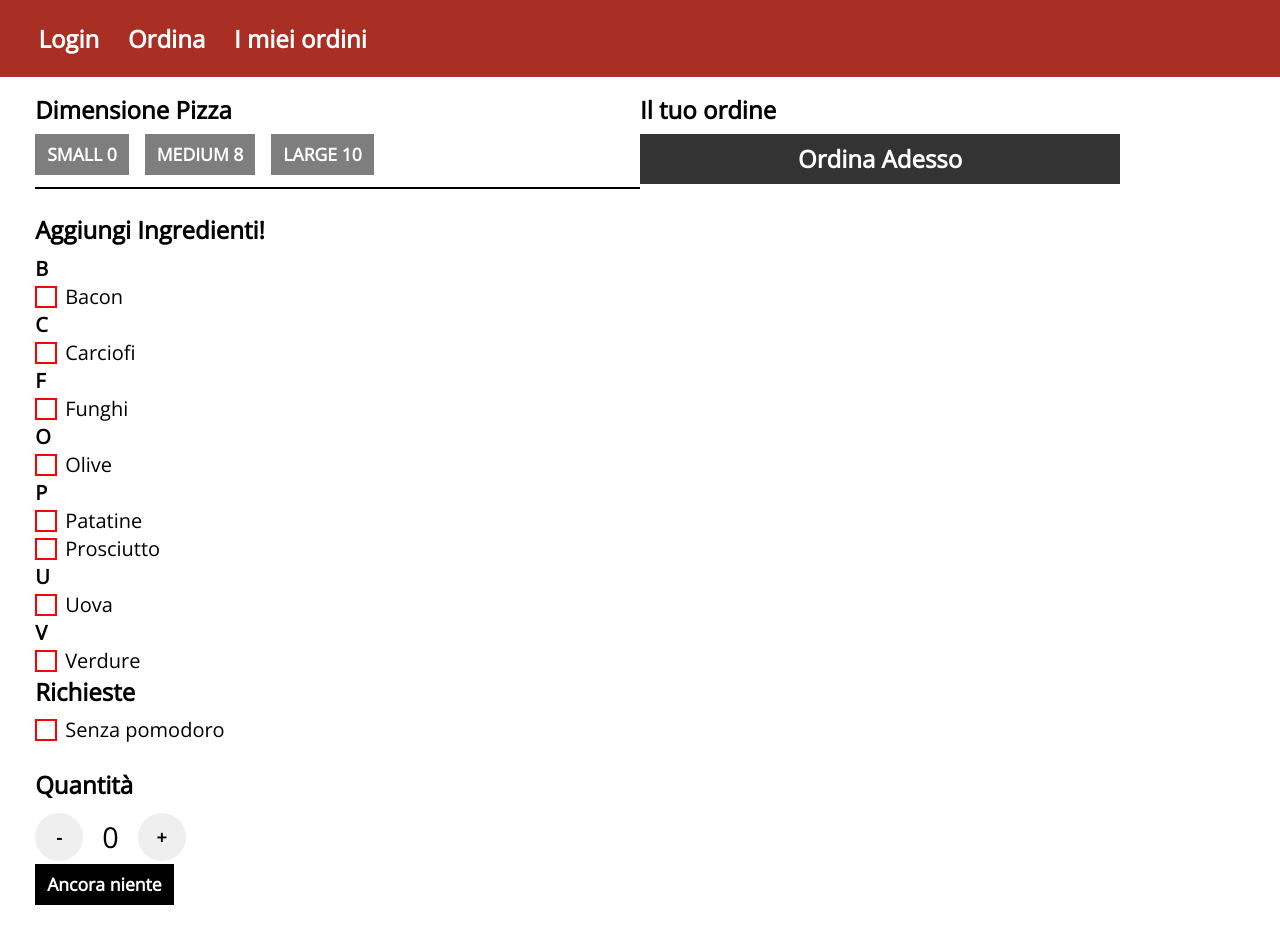
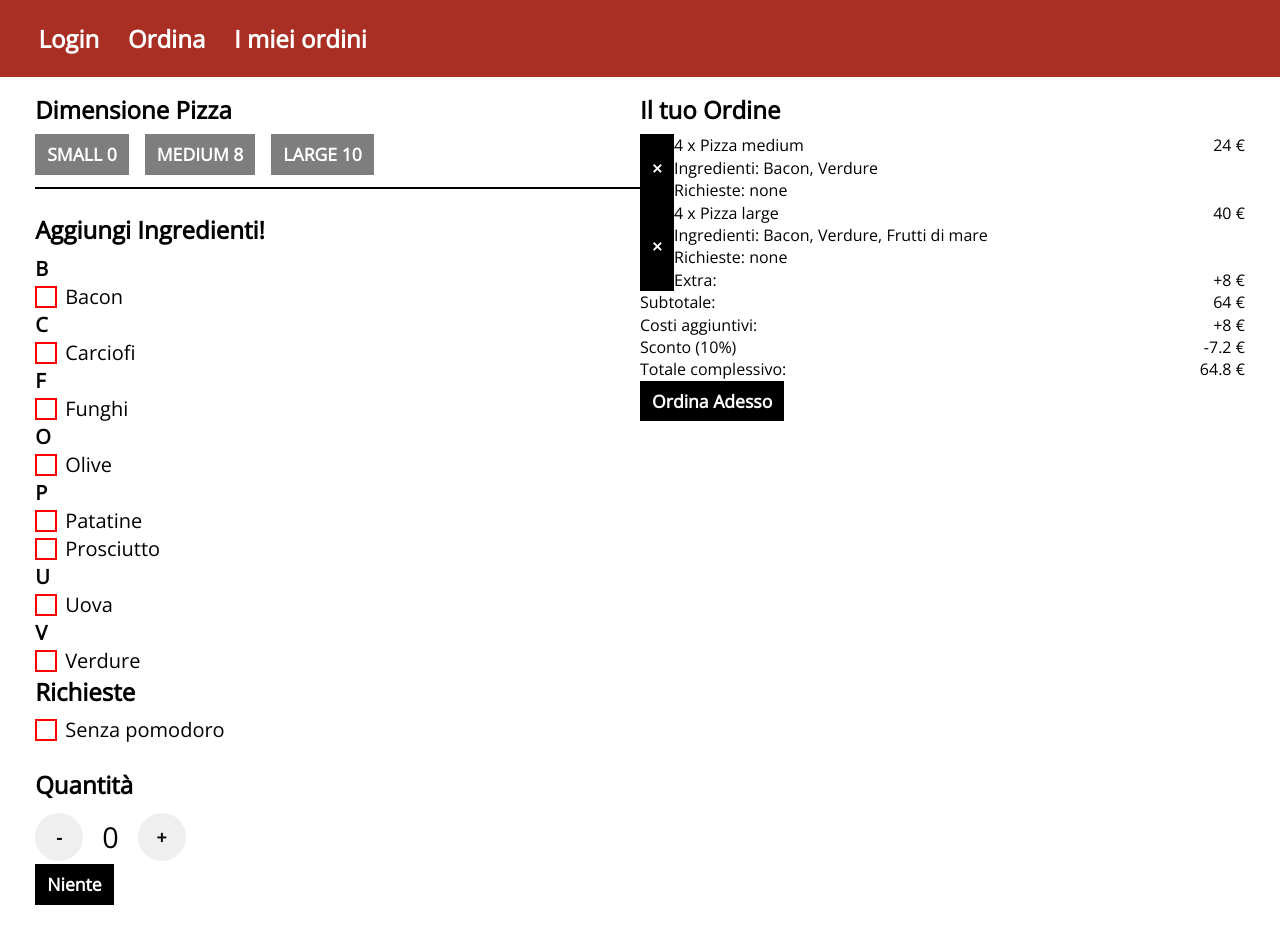
Before and after one commit to RocinanteExp/wa_pizza, a React (Create React App) app: page / in a window 1280 px wide. Built offline with nearby package versions, Linux system fonts and the light colour scheme; a web font is replaced by a local one.

Commit message:
feat: improve orderPreview

```diff
--- a/src/components/App.js
+++ b/src/components/App.js
@@ -4,6 +4,7 @@ import { OrderForm } from "./OrderForm";
 import { OrderPreview } from "./OrderPreview";
 import sys from "../utils/constants";
 import utils from "../utils/utils";
+import Order from "../entities/Order";
 import print from "../utils/printer";
 
 //const MAX_NUM_PIZZA = { Small: 10, Medium: 5, Large: 10 };
@@ -40,8 +41,51 @@ const templateForm = {
  * All the current orders shown on the OrderPreview are stored in the state "orders".
  * Each time an order is been submitted from the OrderForm, the state "orders" is updated
  **/
+
+const debugOrders = [
+    new Order(
+        "medium",
+        [
+            { name: "Bacon", side: "both" },
+            { name: "Verdure", side: "both" },
+        ],
+        4, sys.PIZZA_PRICES["MEDIUM"]
+    ),
+    new Order(
+        "large",
+        [
+            { name: "Bacon", side: "left" },
+            { name: "Verdure", side: "right" },
+            { name: "Frutti di mare", side: "both" },
+        ],
+        4, sys.PIZZA_PRICES["LARGE"]
+    ),
+];
+
+//const debugOrders = [
+//    {
+//        size: "medium",
+//        quantity: 4,
+//        requests: undefined,
+//        ingredients: [
+//            { name: "Bacon", side: "both" },
+//            { name: "Verdure", side: "both" },
+//        ],
+//    },
+//    {
+//        size: "large",
+//        quantity: 4,
+//        requests: undefined,
+//        ingredients: [
+//            { name: "Bacon", side: "left" },
+//            { name: "Verdure", side: "right" },
+//            { name: "Frutti di mare", side: "both" },
+//        ],
+//    },
+//];
+
 const MainContent = () => {
-    const [orders, setOrders] = useState([]);
+    const [orders, setOrders] = useState(debugOrders);
     const [maxQuantityPerPizza, setMaxQuantityPerPizza] = useState({ ...sys.PIZZA_MAX_QUANTITIES });
 
     const opcode = {
@@ -72,7 +116,6 @@ const MainContent = () => {
     };
 
     const handleChangeMaxQuantityPerPizza = (value) => {
-        console.log("IPDAE", value);
         setMaxQuantityPerPizza((maxQuantityPerPizza) => ({ ...maxQuantityPerPizza, ...value }));
     };
 
@@ -95,7 +138,7 @@ const MainContent = () => {
                 maxQuantityPerPizza={maxQuantityPerPizza}
                 handles={{ onSubmit: handleSubmitOrders }}
             />
-            <OrderPreview orders={orders} handleOrderRemove={handleOrderRemove} />
+            <OrderPreview orders={orders} handles={{ onRemove: handleOrderRemove }} />
         </main>
     );
 };
--- a/src/components/Button.js
+++ b/src/components/Button.js
@@ -9,7 +9,7 @@ const statusMap = {
     active: "btn-active",
 };
 
-const Button = ({ id, color, status = {}, handles, children }) => {
+const Button = ({ id, color, status = {}, handles, children, type }) => {
     //console.group("Button")
     //console.log(id);
     //console.log(status);
--- a/src/components/Container.js
+++ b/src/components/Container.js
@@ -2,13 +2,20 @@ import "../styles/Container.css";
 
 const flexMap = {
     crossAxis: {
-        center: "flex-cross-center",
+        center: "flex-ca-center",
+    },
+    dir: {
+        column: "flex-dir-col",
+    },
+    mainAxis: {
+        spaceBetween: "flex-ma-sb",
     },
 };
 
-const Container = ({ id, title, children, className, style }) => {
+const Container = ({ id, key, title, children, className, style }) => {
+
     return (
-        <div id={id} className={`container${className ? " " + className : ""}`} style={style}>
+        <div id={id} key={key} className={`container${className ? " " + className : ""}`} style={style}>
             {title ? <h1>{title}</h1> : null}
             {children}
         </div>
@@ -28,11 +35,15 @@ const ContainerFlex = (props) => {
     const { dir, mainAxis, crossAxis } = props;
 
     let className = "container-flex ";
-    if (dir) className += dir + " ";
+    if (dir) className += flexMap["dir"][dir] + " ";
     if (mainAxis) className += flexMap["mainAxis"][mainAxis] + " ";
     if (crossAxis) className += flexMap["crossAxis"][crossAxis] + " ";
 
-    return <Container {...{ ...props, className }} />;
+    const style = {
+        flex: "1 1 auto",
+    };
+
+    return <Container {...{ ...props, className, style }} />;
 };
 
 const ContainerFixedSize = ({ id, title, children, className, style }) => {
--- a/src/components/Counter.js
+++ b/src/components/Counter.js
@@ -11,7 +11,8 @@ const Counter = ({ min, max, callback }) => {
         print.grpend();
         // update the OrderForm state pizzaQuantity
         callback(counter);
-        if(counter > max) setCounter(min);
+
+        if(counter > max || counter < min) setCounter(min);
     },[callback, counter, min, max]);
 
     const handleClick = (operation) => {
--- a/src/components/OrderForm.js
+++ b/src/components/OrderForm.js
@@ -6,6 +6,7 @@ import { CenterDialog } from "./Dialog";
 import { Container, ContainerFlex } from "./Container";
 import { Button } from "./Button";
 import sys from "../utils/constants";
+import Order from "../entities/Order";
 import utils from "../utils/utils";
 import checker from "../utils/checker";
 import print from "../utils/printer";
@@ -22,8 +23,7 @@ const PizzaSize = ({ sizesName, maxPerPizza, handles }) => {
         //console.log("active button => ", activeButton);
         //console.groupEnd();
         handles.onChange(activeButton);
-        if(maxPerPizza && maxPerPizza === 0) setActiveButton("");
-
+        if (maxPerPizza && activeButton && maxPerPizza[activeButton] === 0) setActiveButton("");
     }, [maxPerPizza, setActiveButton, activeButton, handles]);
 
     const handleOnClick = (buttonName) => {
@@ -81,7 +81,7 @@ const PizzaRequests = ({ setPizzaRequests }) => {
     );
 };
 
-const PizzaQuantity = ({ handles, size, max }) => {
+const PizzaQuantity = ({ handles, size, max = 0 }) => {
     const [currQuantity, setCurrQuantity] = useState(max);
 
     const currComponentId = "id-container-pizza-quantity";
@@ -91,14 +91,15 @@ const PizzaQuantity = ({ handles, size, max }) => {
     const styles = { marginBottom: "1.5rem" };
 
     const generateText = () => {
-        if (!size) return "Ancora niente";
+        if (!size) return "Niente";
+
         const totPrices = sys.PIZZA_PRICES[size.toUpperCase()] * currQuantity;
         const text = `Aggiungi ${currQuantity} articoli all'ordine ${totPrices} €`;
 
         return text;
     };
 
-    const onChange = (quantity) => {
+    const handleChangeCurrQuantity = (quantity) => {
         setCurrQuantity(quantity);
         handles.onChange(quantity);
     };
@@ -111,7 +112,7 @@ const PizzaQuantity = ({ handles, size, max }) => {
 
     return (
         <Container id={currComponentId} style={styles} title={currComponentTitle}>
-            <Counter min={Math.min(1, max)} max={max} callback={(quantity) => onChange(quantity)} />
+            <Counter min={Math.min(1, max)} max={max} callback={(quantity) => handleChangeCurrQuantity(quantity)} />
             <Button id={buttonSubmitId} color="dark" handles={{ onClick: handles.onSubmit }}>
                 {generateText()}
             </Button>
@@ -154,7 +155,7 @@ const OrderForm = ({ sizes, maxQuantityPerPizza, handles }) => {
             (() => setTimeout(() => setMessage({}), 1750))();
         }
 
-        if (maxQuantityPerPizza[pizzaSize] === 0) {
+        if (pizzaSize && maxQuantityPerPizza[pizzaSize] === 0) {
             setPizzaSize("");
         }
     }, [pizzaSize, maxQuantityPerPizza, message, pizzaIngredients, pizzaQuantity]);
@@ -169,12 +170,13 @@ const OrderForm = ({ sizes, maxQuantityPerPizza, handles }) => {
     // handler for onSubmit event associated to the button "Aggiungi".
     // If the order passes the check of the validator, it will be submitted to the parent container
     const handleSubmitButton = () => {
-        const order = {
-            size: pizzaSize,
-            quantity: pizzaQuantity,
-            requests: pizzaRequests,
-            ingredients: pizzaIngredients,
-        };
+        const order = new Order(
+            pizzaSize,
+            pizzaIngredients,
+            pizzaQuantity,
+            sys.PIZZA_PRICES[pizzaSize.toUpperCase()],
+            pizzaQuantity
+        );
 
         const { error } = utils.validateOrder(order);
 
@@ -206,7 +208,7 @@ const OrderForm = ({ sizes, maxQuantityPerPizza, handles }) => {
             <PizzaRequests {...{ setPizzaRequests }} />
             <PizzaQuantity
                 size={pizzaSize}
-                max={pizzaSize ? maxQuantityPerPizza[pizzaSize] : 0}
+                max={maxQuantityPerPizza[pizzaSize]}
                 handles={{ onChange: handleChangeQuantity, onSubmit: handleSubmitButton }}
             />
             <CenterDialog {...message} />
--- a/src/components/OrderPreview.js
+++ b/src/components/OrderPreview.js
@@ -1,4 +1,6 @@
-import constants from "../utils/constants";
+import sys from "../utils/constants";
+import { Container, ContainerFlex } from "./Container";
+import { Button } from "./Button";
 
 let keyCounter = 0;
 
@@ -28,46 +30,102 @@ const createQuantitySelect = (maxQuantity, defaultQuantity, callback) => {
 const createOrderBullet = (pizzaOrder, callback) => {
     const key = `key-li-${keyCounter++}`;
 
-    const { size, ingredients = [], requests, quantity: defSelection } = pizzaOrder;
+    //<li key={key} className="container-flex flex-cross-center">
 
+    const handleClickButton = (event) => {
+        console.log("SONO BOTTONE", event);
+        callback();
+    };
+
+    const { size, ingredients = [], requests, quantity } = pizzaOrder;
     return (
-        <li key={key} className="container-flex flex-cross-center">
-            {createQuantitySelect(constants.PIZZA_MAX_QUANTITIES[size], defSelection, callback)}
-            <div className="container-flex flex-column">
-                <span>{`Pizza ${size}`}</span>
-                <span>{`Ingredienti: ${ingredients.map(i => i.name).join(", ")}`}</span>
+        <ContainerFlex key={key} crossAxis="center">
+            <Button color="dark" aria-label="Close" handles={{ onClick: handleClickButton }}>
+                <span aria-hidden="true">&times;</span>
+            </Button>
+            <ContainerFlex dir="column">
+                <ContainerFlex mainAxis="spaceBetween">
+                    <span>{`${quantity} x Pizza ${size}`}</span>
+                    <span>{`${pizzaOrder.getSubTotal()} €`}</span>
+                </ContainerFlex>
+                <span>{`Ingredienti: ${ingredients.map((i) => i.name).join(", ")}`}</span>
                 <span>{`Richieste: ${requests ? requests : "none"}`}</span>
-            </div>
-        </li>
+                {pizzaOrder.extra ? (
+                    <ContainerFlex mainAxis="spaceBetween">
+                        <span>{`Extra: `}</span>
+                        <span>{`+${(pizzaOrder.getSubTotal() * pizzaOrder.extra) / 100} €`}</span>
+                    </ContainerFlex>
+                ) : null}
+            </ContainerFlex>
+        </ContainerFlex>
     );
 };
 
 const OrdersList = ({ orders, handleOrderRemove }) => {
     return (
-        <div>
-            <ul>
-                {orders.map((order, index) =>
-                    createOrderBullet(order, () => {
-                        handleOrderRemove(index);
-                    })
-                )}
-            </ul>
-        </div>
+        <Container>
+            {orders.map((order, index) =>
+                createOrderBullet(order, () => {
+                    handleOrderRemove(index);
+                })
+            )}
+        </Container>
     );
 };
 
-const OrderPreview = ({ orders, handleOrderRemove }) => {
+function computeSubTotal(orders) {
+    let total = 0;
+    orders.forEach((order) => (total += order.getSubTotal()));
+    return total;
+}
 
-    const style = {
-        margin: "0.35rem 0.9rem",
-    };
+function computeExtras(orders) {
+    let total = 0;
+    orders.forEach((order) => (total += order.getSubTotal() * order.extra));
+    return total / 100;
+}
+
+function totalNumPizza(orders) {
+    let total = 0;
+    orders.forEach((order) => (total += order.quantity));
+    return total;
+}
+
+function computeDiscount(orders) {
+    let total = 0;
+    orders.forEach((order) => (total += order.getSubTotalWithExtras() * order.discount));
+    return total / 100;
+}
+
+const OrderPreview = ({ orders, handles }) => {
+    const subTotal = computeSubTotal(orders);
+    const extras = computeExtras(orders);
+    const totQuantity = totalNumPizza(orders);
+    const discount = computeDiscount(orders);
 
     return (
-        <div id="id-order-preview">
-            <h1>Il tuo ordine</h1>
-            <OrdersList orders={orders} handleOrderRemove={handleOrderRemove} />
-            <button className="btn btn-submit">Ordina Adesso</button>
-        </div>
+        <Container id="id-order-preview" title="Il tuo Ordine">
+            <OrdersList orders={orders} handleOrderRemove={handles.onRemove} />
+            <ContainerFlex dir="column">
+                <ContainerFlex mainAxis="spaceBetween">
+                    <span>Subtotale:</span>
+                    <span>{subTotal ? `${subTotal} €` : subTotal}</span>
+                </ContainerFlex>
+                <ContainerFlex mainAxis="spaceBetween">
+                    <span>Costi aggiuntivi:</span>
+                    <span>{extras ? `+${extras} €` : extras}</span>
+                </ContainerFlex>
+                <ContainerFlex mainAxis="spaceBetween">
+                    <span>{`Sconto (${totQuantity ? "10%" : 0})`}</span>
+                    <span>{discount ? `-${discount} €` : 0}</span>
+                </ContainerFlex>
+                <ContainerFlex mainAxis="spaceBetween">
+                    <span>Totale complessivo:</span>
+                    <span>{`${subTotal + extras - discount} €`}</span>
+                </ContainerFlex>
+            </ContainerFlex>
+            <Button color="dark">Ordina Adesso</Button>
+        </Container>
     );
 };
 
--- /dev/null
+++ b/src/entities/Order.js
@@ -0,0 +1,46 @@
+import sys from "../utils/constants";
+
+class Order {
+    constructor(size, ingredients, quantity, price, requests, id) {
+        this.size = size;
+        this.ingredients = ingredients;
+        this.quantity = quantity;
+        this.requests = requests;
+        this.price = price || 0;
+
+        this.extra = this.computeExtra();
+        this.discount = this.computeDiscount();
+
+        this.id = id;
+    }
+
+    getSubTotal() {
+        return this.price * this.quantity;
+    }
+
+    getSubTotalWithExtras() {
+        return this.price * this.quantity * (1 + this.extra/100);
+    }
+
+    getTotal() {
+        return this.price * this.quantity * (1 - this.discount + this.extra);
+    }
+
+    computeExtra() {
+        if (this.size === sys.PIZZA_SIZES.LARGE) {
+            const doAdd = this.ingredients.some((i) => i.name.toLowerCase() === "frutti di mare");
+            if (doAdd) return 20;
+        }
+        return 0;
+    }
+
+    computeDiscount() {
+        if (this.quantity > 3) {
+            return 10;
+        }
+
+        return 0;
+    }
+}
+
+export default Order;
--- a/src/styles/Button.css
+++ b/src/styles/Button.css
@@ -14,6 +14,10 @@
 /* pseudo classes */
 .btn:hover {
     filter: brightness(75%);
+}
+
+button:hover {
+    cursor: pointer;
 }
 
 button:disabled {
--- a/src/styles/Container.css
+++ b/src/styles/Container.css
@@ -1,3 +1,20 @@
 .container {
     position: relative;
 }
+
+.container-flex {
+    display: flex;
+    flex-wrap: wrap;
+}
+
+.flex-dir-row {
+    flex-direction: row;
+}
+
+.flex-dir-col {
+    flex-direction: column;
+}
+
+.flex-ma-sb {
+    justify-content: space-between;
+}
```
Also changed, not shown: src/styles/App.css (+0 -23 lines).
